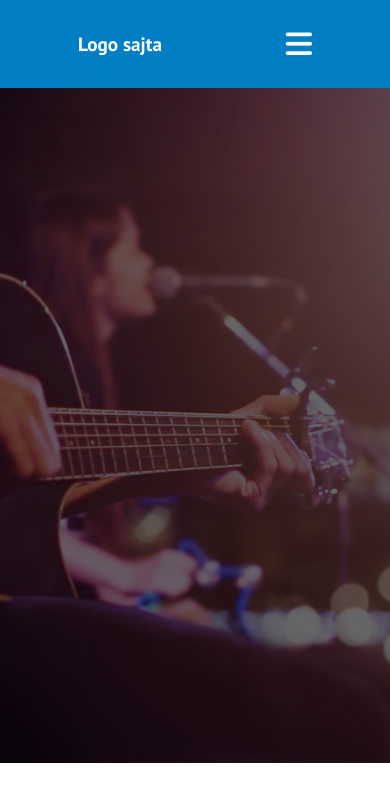
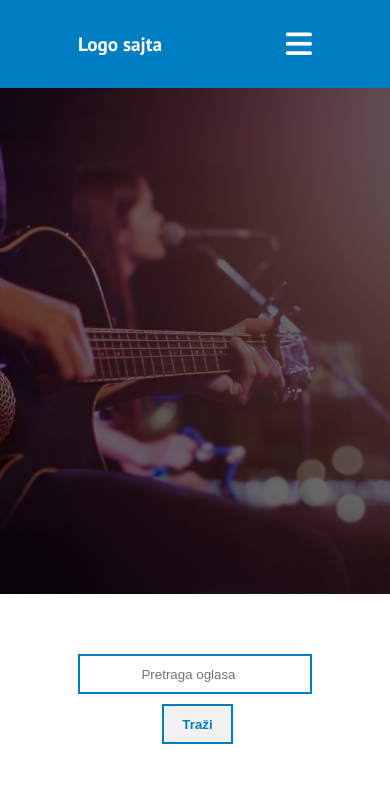
Before and after one commit to nikolabibercic/muzickisvet, a PHP site: page / in a window 390 px wide. Shown: the top 802 px of the page. Run offline with PHP 8.4, Linux system fonts and the light colour scheme; some libraries are stand-ins or nearby versions.

Commit message:
search forma

```diff
--- a/classes/User.php
+++ b/classes/User.php
@@ -26,10 +26,10 @@
             }
         }
 
-        public function registerUser($email,$password){
-            $sql = "insert into users values(null,'',?,?,'','','')";
+        public function registerUser($name,$email,$password){
+            $sql = "insert into users values(null,?,?,?,'','','')";
             $query = $this->conn->prepare($sql);
-            $checkInsert = $query->execute([$email,$password]);
+            $checkInsert = $query->execute([$name,$email,$password]);
 
             if($checkInsert){
                 $this->userRegistered = true;
--- a/controller/register.php
+++ b/controller/register.php
@@ -1,6 +1,7 @@
 <?php
     require '../instances-of-objects.php';
 
+    $name = $_POST['name'];
     $email = $_POST['email'];
     $password = $_POST['password'];
 
@@ -8,7 +9,7 @@
     if(isset($_SESSION['user'])){
         header('Location: ../index.php');
     }else{
-        $user->registerUser($email,$password);
+        $user->registerUser($name,$email,$password);
 
         header("Location: ../view-log-in.php?userRegistered={$user->userRegistered}");
     }
--- a/css/style.css
+++ b/css/style.css
@@ -129,6 +129,12 @@
   color: white;
 }
 
+header nav ul li a:hover {
+  background: white;
+  color: #007ec3;
+  padding: 5px;
+}
+
 header nav .checkBtn {
   font-size: 30px;
   color: white;
@@ -170,7 +176,7 @@
 
 @media (max-width: 767px) {
   header hgroup {
-    height: 80vh;
+    height: 60vh;
   }
 }
 
@@ -287,4 +293,88 @@
   color: white;
   width: 100%;
 }
+
+/************************
+search form
+************************/
+.searchForm {
+  padding: 50px 0;
+}
+
+.searchForm form {
+  display: -webkit-box;
+  display: -ms-flexbox;
+  display: flex;
+  -ms-flex-wrap: wrap;
+      flex-wrap: wrap;
+  -webkit-box-pack: center;
+      -ms-flex-pack: center;
+          justify-content: center;
+  -webkit-box-align: center;
+      -ms-flex-align: center;
+          align-items: center;
+  -webkit-box-orient: horizontal;
+  -webkit-box-direction: normal;
+      -ms-flex-direction: row;
+          flex-direction: row;
+}
+
+@media (max-width: 767px) {
+  .searchForm form {
+    display: -webkit-box;
+    display: -ms-flexbox;
+    display: flex;
+    -ms-flex-wrap: wrap;
+        flex-wrap: wrap;
+    -webkit-box-pack: center;
+        -ms-flex-pack: center;
+            justify-content: center;
+    -webkit-box-align: center;
+        -ms-flex-align: center;
+            align-items: center;
+    -webkit-box-orient: vertical;
+    -webkit-box-direction: normal;
+        -ms-flex-direction: column;
+            flex-direction: column;
+  }
+}
+
+.searchForm form input {
+  border: 2px solid #007ec3;
+  width: 60%;
+  height: 40px;
+  text-align: center;
+}
+
+@media (max-width: 767px) {
+  .searchForm form input {
+    width: 100%;
+    margin-top: 10px;
+  }
+}
+
+.searchForm form input:hover {
+  border: 3px solid #007ec3;
+}
+
+.searchForm form button {
+  border: 2px solid #007ec3;
+  height: 40px;
+  width: 10%;
+  margin-left: 5px;
+  background-color: #f2f2f2;
+  font-weight: 700;
+  color: #007ec3;
+}
+
+@media (max-width: 767px) {
+  .searchForm form button {
+    width: 30%;
+    margin-top: 10px;
+  }
+}
+
+.searchForm form button:hover {
+  border: 3px solid #007ec3;
+}
 /*# sourceMappingURL=style.css.map */
--- a/css/style.scss
+++ b/css/style.scss
@@ -13,6 +13,7 @@
 $fontSize: 14px;
 $transition: .5s ease;
 $secondaryColor:#E0E0E0;
+$grey:#f2f2f2;
 /************************
 mixins
 ************************/
@@ -100,6 +101,11 @@
                 }
                 a {
                     color: $white;
+                    &:hover {
+                        background: $white;
+                        color: $primaryColor;
+                        padding: 5px;
+                    }
                 }
             }
         }
@@ -123,7 +129,7 @@
         text-transform: uppercase;
         @include flex(center, center, row);
         @media(max-width: 767px){
-            height: 80vh;
+            height: 60vh;
         }
     }
 }
@@ -199,3 +205,44 @@
     color: $white;
     width: 100%;
 }
+/************************
+search form
+************************/
+.searchForm {
+    padding: $padding;
+    form{
+        @include flex(center,center,row);
+        @media(max-width: 767px) {
+            @include flex(center,center,column);
+        }
+        input {
+            border: 2px solid $primaryColor;
+            width: 60%;
+            height: 40px;
+            text-align: center;
+            @media(max-width: 767px) {
+                width: 100%;
+                margin-top: 10px;
+            }
+            &:hover {
+                border: 3px solid $primaryColor;
+            }
+        }
+        button {
+            border: 2px solid $primaryColor;
+            height: 40px;
+            width: 10%;
+            margin-left: 5px;
+            background-color: $grey;
+            font-weight: 700;
+            color: $primaryColor;
+            @media(max-width: 767px) {
+                width: 30%;
+                margin-top: 10px;
+            }
+            &:hover {
+                border: 3px solid $primaryColor;
+            }
+        }
+    }
+}
--- a/index.php
+++ b/index.php
@@ -9,4 +9,6 @@
     <div class="logInRegisterUnsuccess">Logovanje nije uspelo!</div>
 <?php endif; ?>
 
+<?php require 'partials/search-form.php'; ?>
+
 <?php require 'partials/footer.php'; ?>
--- a/partials/header.php
+++ b/partials/header.php
@@ -24,7 +24,7 @@
                 <li><a href="">Forum</a></li>
                 <li><a href="view-contact.php">Kontakt</a></li>
                 <?php if(isset($_SESSION['user'])): ?>
-                    <li><a href="view-user.php"><?php echo $_SESSION['user']->email; ?></a></li>
+                    <li><a href="view-user.php"><?php echo $_SESSION['user']->name; ?></a></li>
                 <?php endif; ?>
             </ul>
             <div class="checkBtn" id="checkBtn">
--- /dev/null
+++ b/partials/search-form.php
@@ -0,0 +1,7 @@
+<!-- search form -->
+<section class="searchForm container" id="searchForm">
+    <form action="controller/register.php" method="POST" autocomplete="on">
+        <input type="search" name="search" placeholder="Pretraga oglasa">
+        <button>Traži</button>
+    </form>
+</section>
--- a/view-music-adds.php
+++ b/view-music-adds.php
@@ -2,4 +2,6 @@
 
 <?php require 'partials/header.php'; ?>
 
+<?php require 'partials/search-form.php'; ?>
+
 <?php require 'partials/footer.php'; ?>
--- a/view-register.php
+++ b/view-register.php
@@ -6,6 +6,7 @@
 <section class="logInRegisterForm container" id="logInRegisterForm">
     <h2>Registrujte se</h2>
     <form action="controller/register.php" method="POST" autocomplete="on">
+        <input type="name" name="name" placeholder="Ime">
         <input type="email" name="email" placeholder="Email">
         <input type="password" name="password" placeholder="Password">
         <button>Registrujte se</button>
```
Also changed, not shown: sql-queries.sql (+11 -1 lines), 1 other file.
